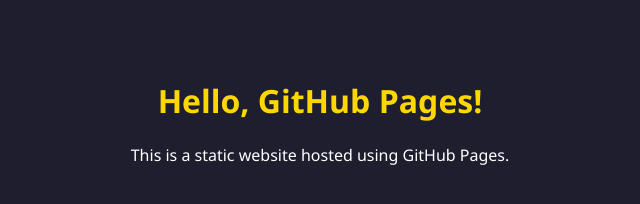
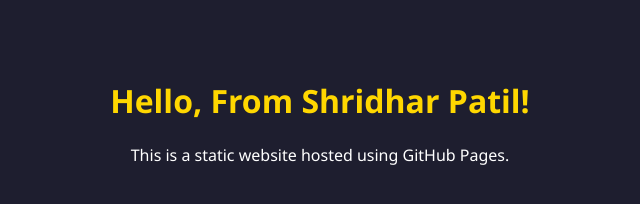
Before and after one commit to Shri9345/github-static-site, a plain HTML site: page index.html in a window 1280 px wide. Shown: the whole page, without its empty margins (320-960 px from the left). Drawn offline with Linux system fonts and the light colour scheme.

Commit message:
Update index.html

```diff
--- a/index.html
+++ b/index.html
@@ -16,7 +16,7 @@
     </style>
 </head>
 <body>
-    <h1>Hello, GitHub Pages!</h1>
+    <h1>Hello, From Shridhar Patil!</h1>
     <p>This is a static website hosted using GitHub Pages.</p>
 </body>
 </html>
```
